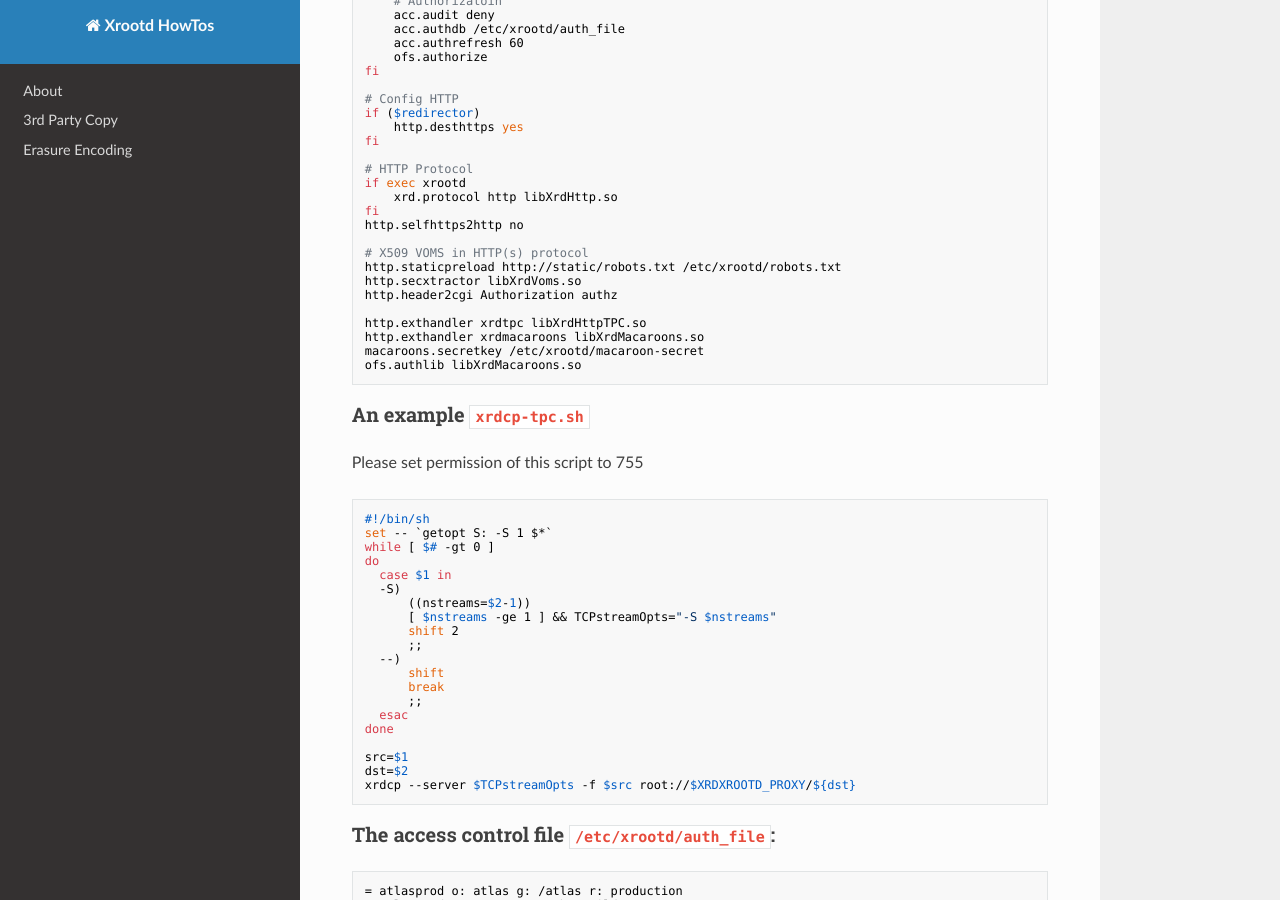
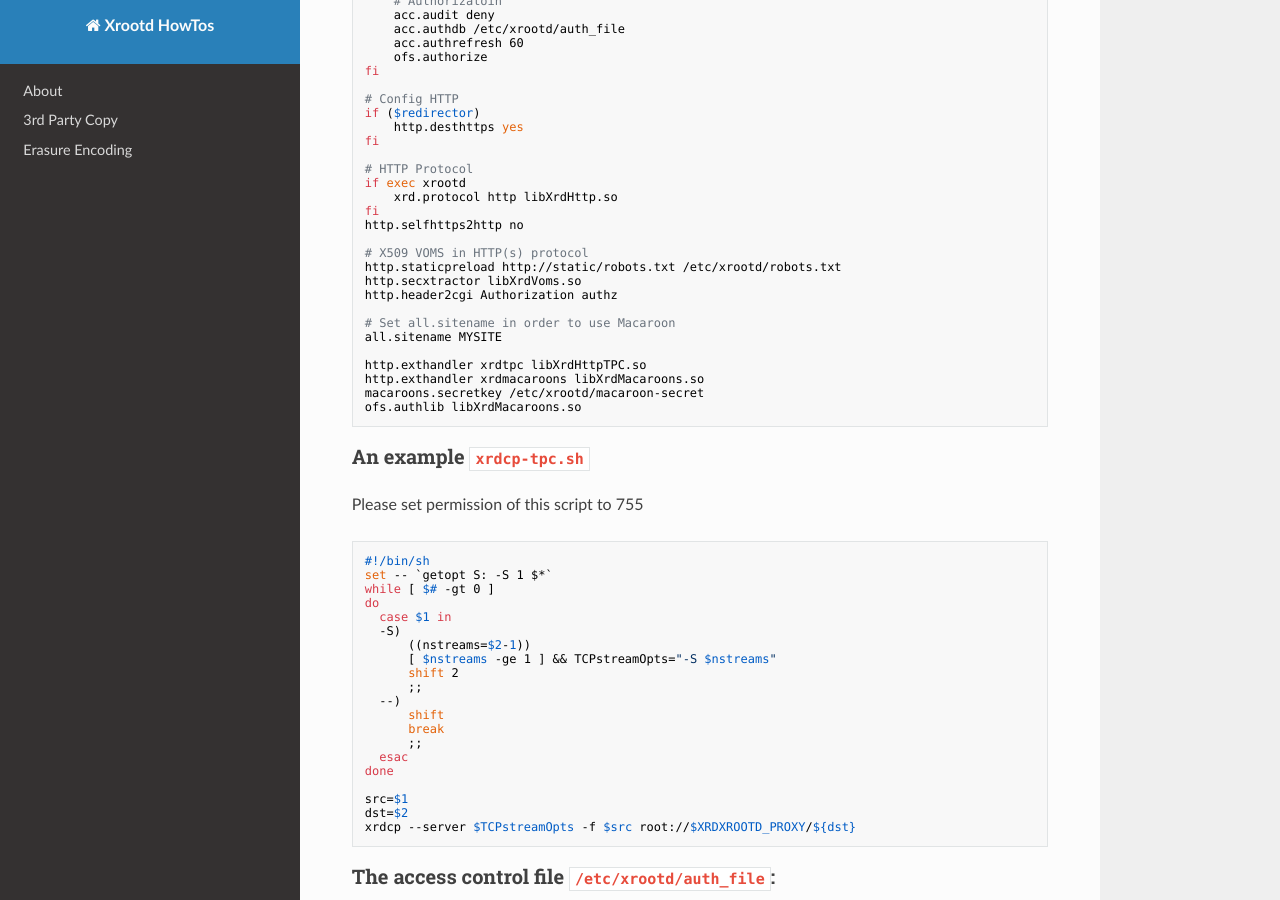
Before and after one commit to xrootd/howto, an MkDocs documentation site: the page built from docs/tpc/WLCGx509TPC.md, in a window 1280 px wide and 900 px high, scrolled down 1492 px. Built offline with MkDocs 1.6.1, drawn with Linux system fonts in a browser that asks for light colours; nearby versions of some CDN libraries.

Commit message:
add all.sitename required by Macacoons

```diff
--- a/docs/tpc/WLCGx509TPC.md
+++ b/docs/tpc/WLCGx509TPC.md
@@ -96,6 +96,9 @@ http.staticpreload http://static/robots.txt /etc/xrootd/robots.txt
 http.secxtractor libXrdVoms.so
 http.header2cgi Authorization authz
 
+# Set all.sitename in order to use Macaroon
+all.sitename MYSITE
+
 http.exthandler xrdtpc libXrdHttpTPC.so
 http.exthandler xrdmacaroons libXrdMacaroons.so
 macaroons.secretkey /etc/xrootd/macaroon-secret
--- a/mkdocs.yml
+++ b/mkdocs.yml
@@ -9,4 +9,5 @@ nav:
     - 'Erasure Encoding': ec/README.md
 theme:
   name: readthedocs
+#  highlightjs: false
 # more options: https://www.mkdocs.org/user-guide/choosing-your-theme/#readthedocs
```
